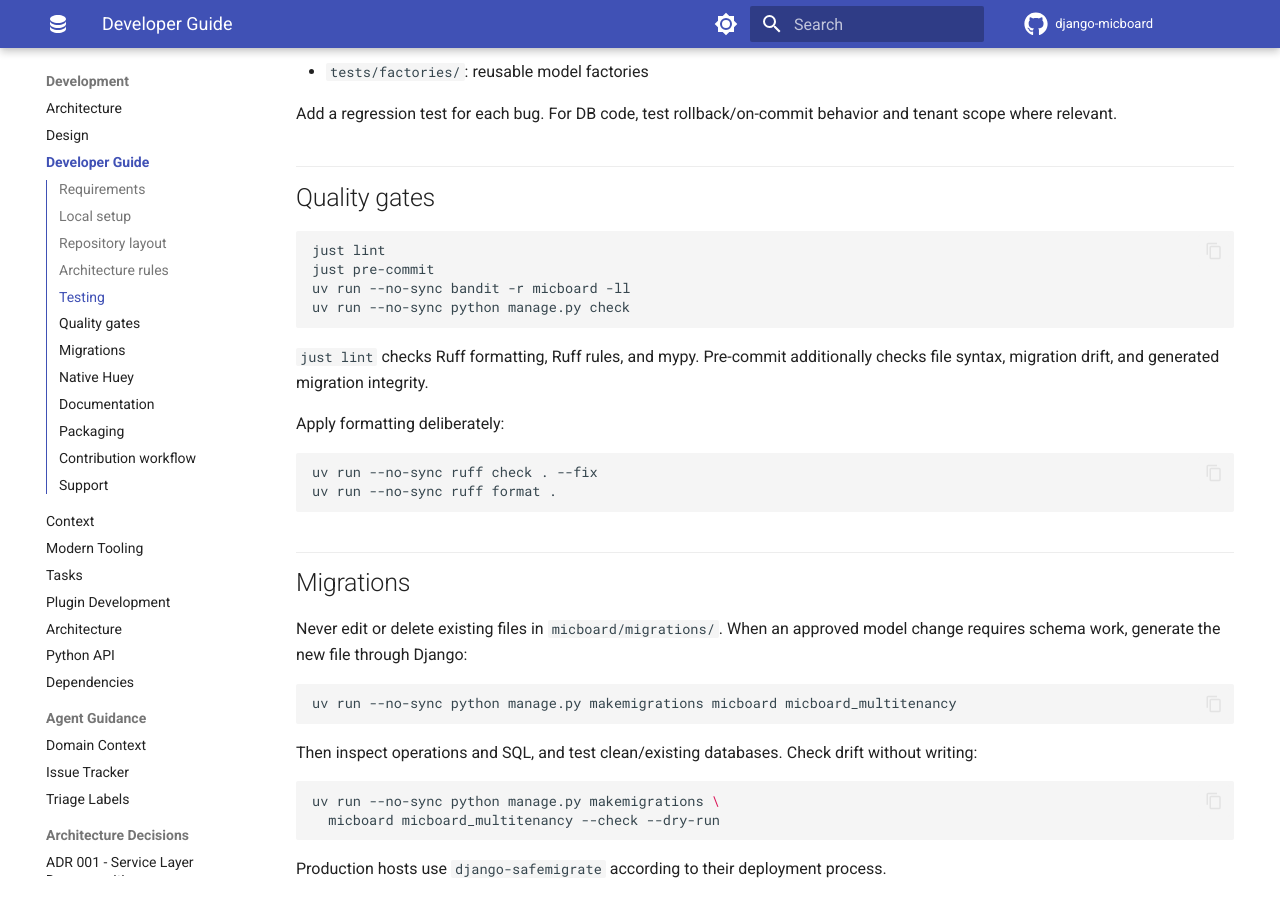
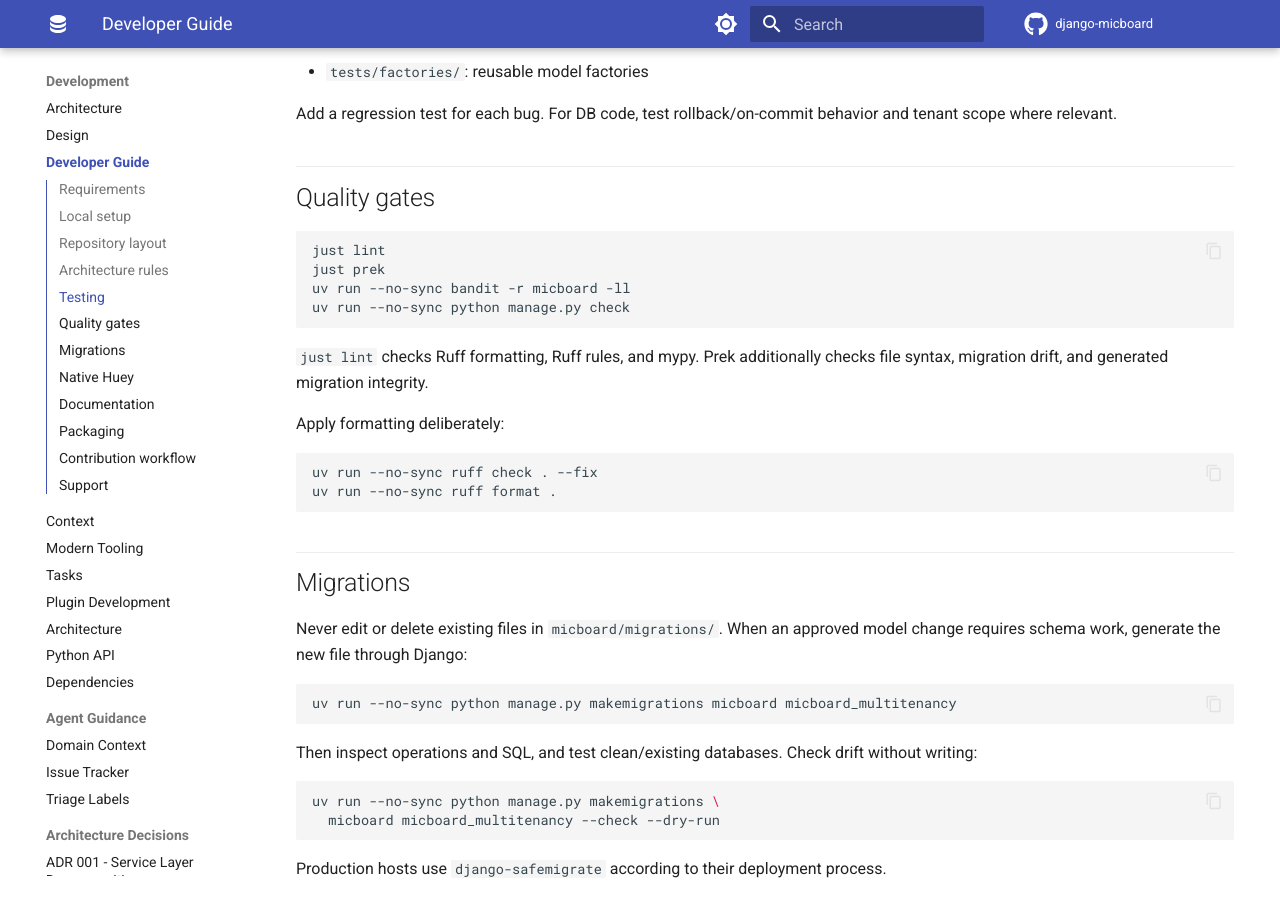
Before and after one commit to justprosound/django-micboard, an MkDocs documentation site: the page built from docs/development.md, in a window 1280 px wide and 900 px high, scrolled down 2443 px. Built offline with MkDocs 1.6.1 and Material for MkDocs 9.7.7, drawn with Linux system fonts in a browser that asks for light colours; comment, search, counter and statistics services are not loaded; the version menu is left out; some of the changed text lies outside the part shown.

Commit message:
docs: Update supported runtimes

````diff
--- a/docs/development.md
+++ b/docs/development.md
@@ -18,7 +18,7 @@ This guide covers the supported repository workflow. Architecture decisions live
 git clone https://github.com/justprosound/django-micboard.git
 cd django-micboard
 uv sync --locked --all-extras
-uv run --no-sync pre-commit install --hook-type pre-commit
+uv run --no-sync prek install -f --prepare-hooks --hook-type pre-commit
 ```
 
 The root `manage.py` loads `example_project.settings` and uses SQLite by default:
@@ -110,12 +110,12 @@ where relevant.
 
 ```bash
 just lint
-just pre-commit
+just prek
 uv run --no-sync bandit -r micboard -ll
 uv run --no-sync python manage.py check
 ```
 
-`just lint` checks Ruff formatting, Ruff rules, and mypy. Pre-commit additionally checks file
+`just lint` checks Ruff formatting, Ruff rules, and mypy. Prek additionally checks file
 syntax, migration drift, and generated migration integrity.
 
 Apply formatting deliberately:
@@ -185,7 +185,7 @@ that reusable-app resources are present.
 1. Create a focused branch.
 2. Implement the smallest contract-preserving change.
 3. Add or update tests and documentation.
-4. Run `just lint`, relevant tests, and `just pre-commit`.
+4. Run `just lint`, relevant tests, and `just prek`.
 5. Use a Conventional Commit message.
 6. Open a PR describing behavior, risk, verification, and linked issues.
 
````
Also changed, not shown: other parts of docs/development.md (+1 -1 lines), docs/index.md (+2 -2 lines), docs/quickstart.md (+1 -1 lines).
